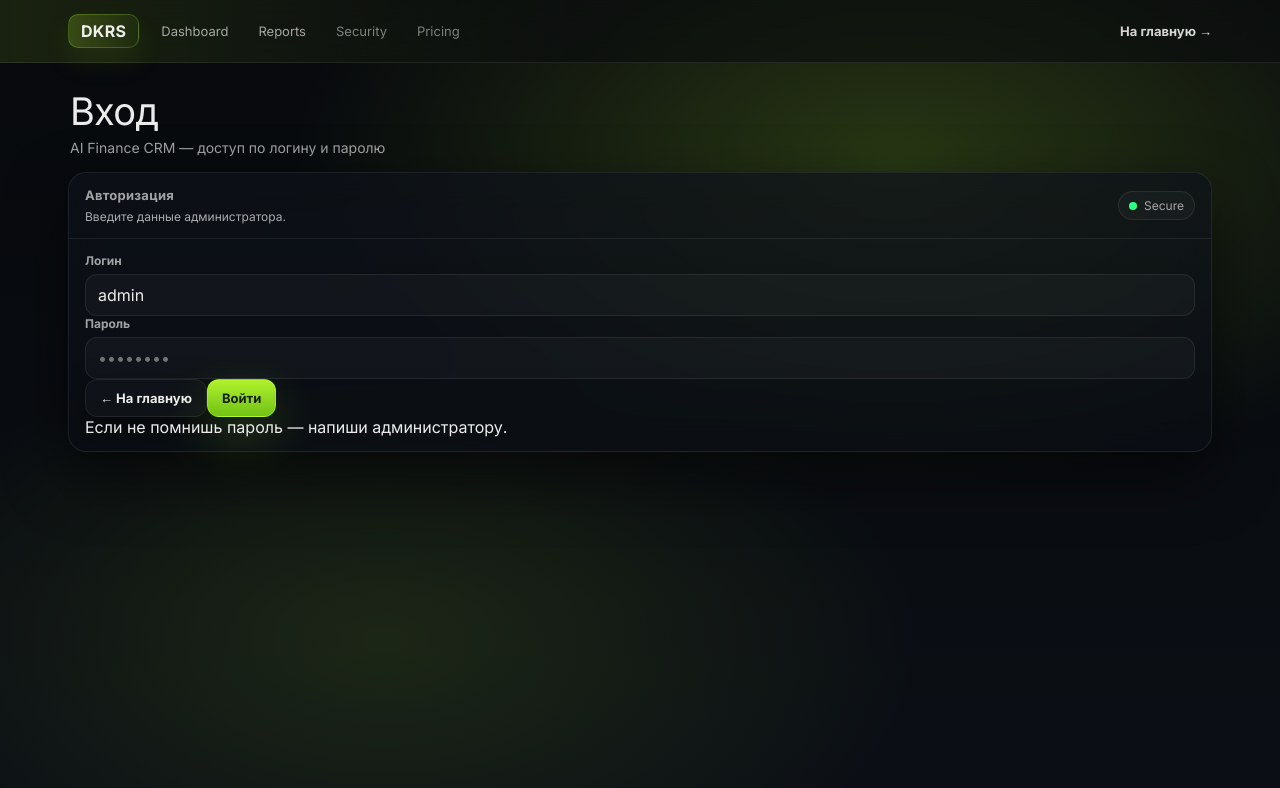
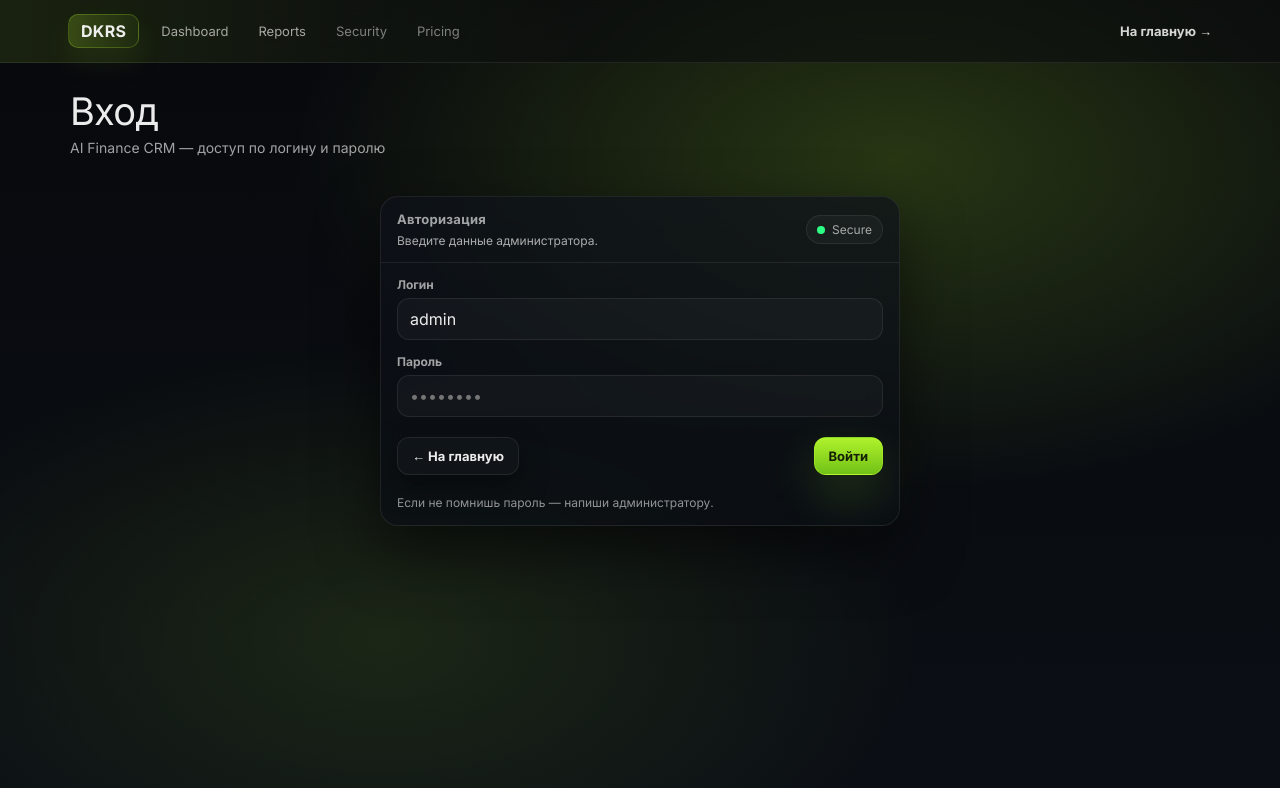
Before and after one commit to erikdkrs-cloud/ai-finance-crm-sync, a Next.js app: page /login in a window 1280 px wide. Shown: the top 788 px of the page. Built offline with nearby package versions, Linux system fonts and the light colour scheme.

Commit message:
Update dkrs-theme.css

```diff
--- a/styles/dkrs-theme.css
+++ b/styles/dkrs-theme.css
@@ -553,3 +553,45 @@
 }
 
 .dkrs-anom-item-main { min-width: 0; }
+/* ===== Login page ===== */
+.dkrs-auth-page {
+  display: grid;
+  place-items: center;
+  padding: 24px 0 40px;
+}
+
+.dkrs-auth-card {
+  width: min(520px, 100%);
+}
+
+.dkrs-auth-form {
+  display: grid;
+  gap: 14px;
+}
+
+.dkrs-auth-actions {
+  display: flex;
+  justify-content: space-between;
+  gap: 10px;
+  align-items: center;
+  flex-wrap: wrap;
+  margin-top: 6px;
+}
+
+.dkrs-auth-error {
+  margin-top: 6px;
+  padding: 10px 12px;
+  border-radius: 14px;
+  border: 1px solid rgba(255, 90, 90, 0.28);
+  background: rgba(255, 90, 90, 0.10);
+  color: rgba(255, 140, 140, 0.95);
+  font-weight: 900;
+  font-size: 12px;
+}
+
+.dkrs-auth-foot {
+  margin-top: 6px;
+  color: rgba(255,255,255,0.55);
+  font-size: 12px;
+  line-height: 1.35;
+}
```
